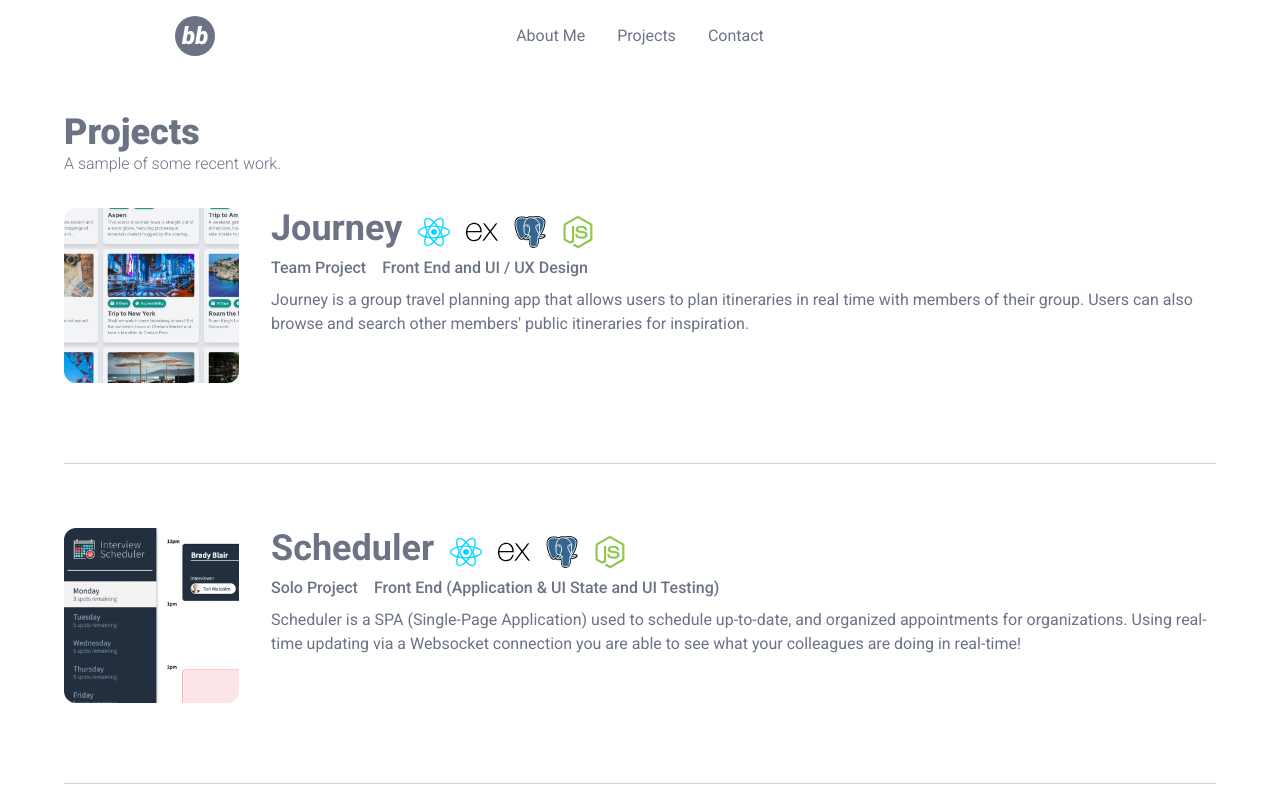
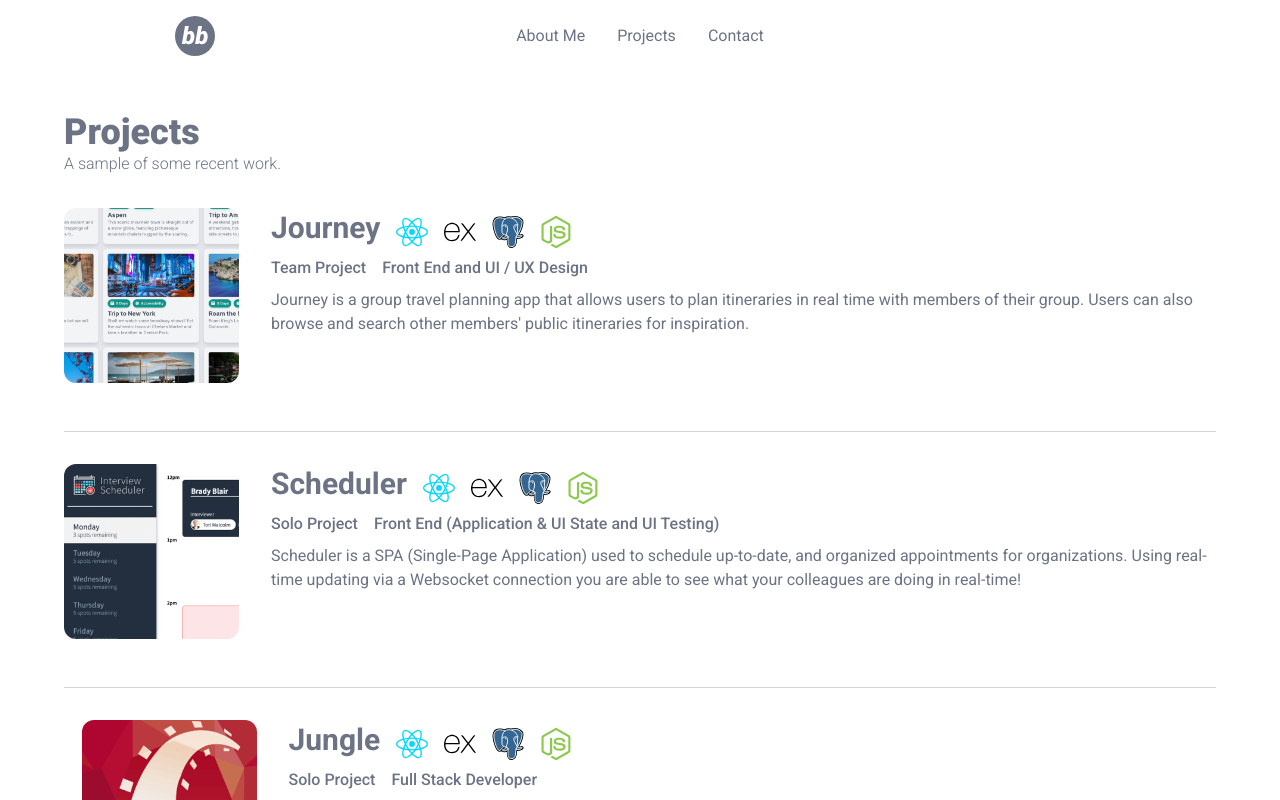
Before and after one commit to babs20/babs-portfolio, a React (Create React App) app: page /projects in a window 1280 px wide. Shown: the top 800 px of the page. Built offline with nearby package versions, Linux system fonts and the light colour scheme; what @tailwindcss/typography would draw is missing.

Commit message:
adjust padding between nav and content

```diff
--- a/src/components/ContactForm.tsx
+++ b/src/components/ContactForm.tsx
@@ -158,7 +158,7 @@ export const ContactForm = (): JSX.Element => {
 
   return (
     <form
-      className='flex flex-col items-start p-8 space-y-6 text-primary w-[480px]'
+      className='flex flex-col items-start px-8 pb-8 space-y-6 text-primary w-[480px]'
       onSubmit={e => submitForm(e)}
       id='contact-form'
     >
--- a/src/components/Project.tsx
+++ b/src/components/Project.tsx
@@ -14,7 +14,7 @@ export const Project = ({
   image,
 }: Props): JSX.Element => {
   return (
-    <article className='flex flex-col items-start justify-center py-16 sm:space-x-8 sm:flex-row text-primary'>
+    <article className='flex flex-col items-start justify-center py-8 sm:space-x-8 sm:flex-row text-primary'>
       {/* TODO: Change to Photo */}
       <img
         src={image}
@@ -24,7 +24,7 @@ export const Project = ({
       <div>
         {/* Project Name and Tech Stack */}
         <div className='flex flex-col items-start mb-2 xs:flex-row xs:space-x-4 sm:items-center'>
-          <h1 className='text-4xl font-bold'>{projectName}</h1>
+          <h1 className='text-3xl font-bold'>{projectName}</h1>
           <div className='flex space-x-4'>
             <svg
               xmlns='http://www.w3.org/2000/svg'
--- a/src/components/TopNav.tsx
+++ b/src/components/TopNav.tsx
@@ -8,9 +8,9 @@ export default function TopNav(): JSX.Element {
   return (
     <nav
       className={classNames(
-        'flex flex-col items-center w-full sm:h-20 py-4 px-8 text-[#6B7385] transition-height duration-500',
+        'flex flex-col items-center w-full sm:h-20 py-4 px-8 text-[#6B7385] transition-height duration-500 mb-8',
         { 'h-20 ease-in': isOpen !== 'open' },
-        { 'h-72 ease-in': isOpen === 'open' }
+        { 'h-48 ease-in': isOpen === 'open' }
       )}
     >
       <div className='flex items-center justify-between w-full sm:justify-around'>
--- a/src/views/Projects.tsx
+++ b/src/views/Projects.tsx
@@ -3,8 +3,8 @@ import Project from '../components/Project';
 export default function Projects(): JSX.Element {
   return (
     <section className='flex flex-col items-center px-8 sm:px-16'>
-      <div className='mt-8'>
-        <div className='-mb-8'>
+      <div>
+        <div>
           <h1 className='text-4xl font-black text-primary'>Projects</h1>
           <span className='font-light text-primary'>
             A sample of some recent work.
```
